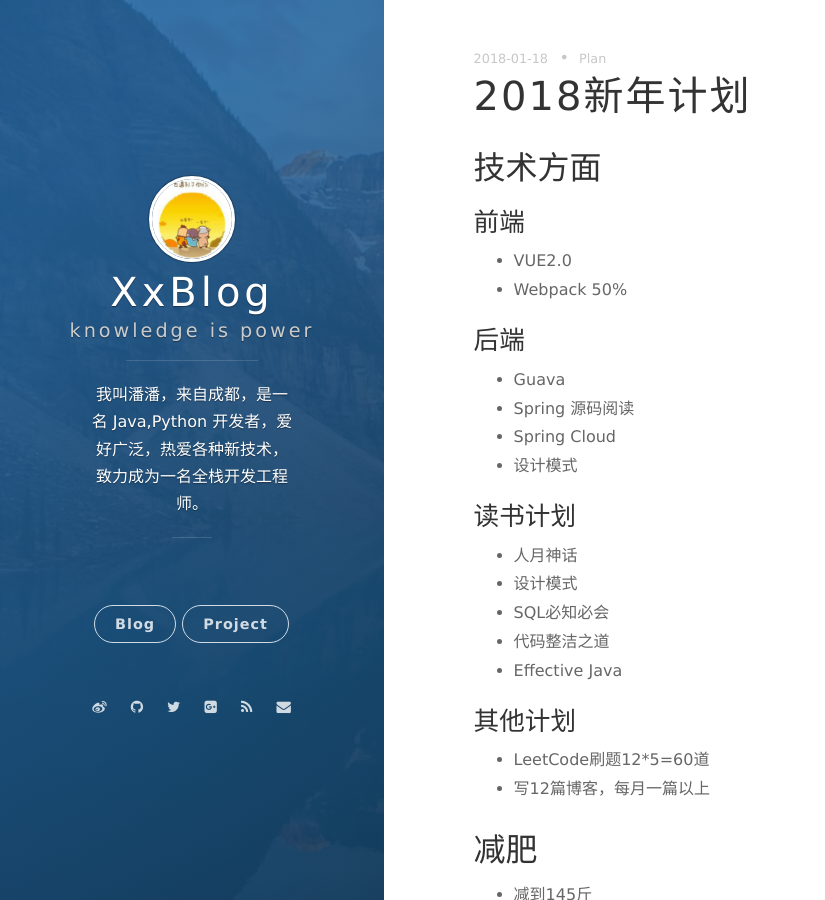
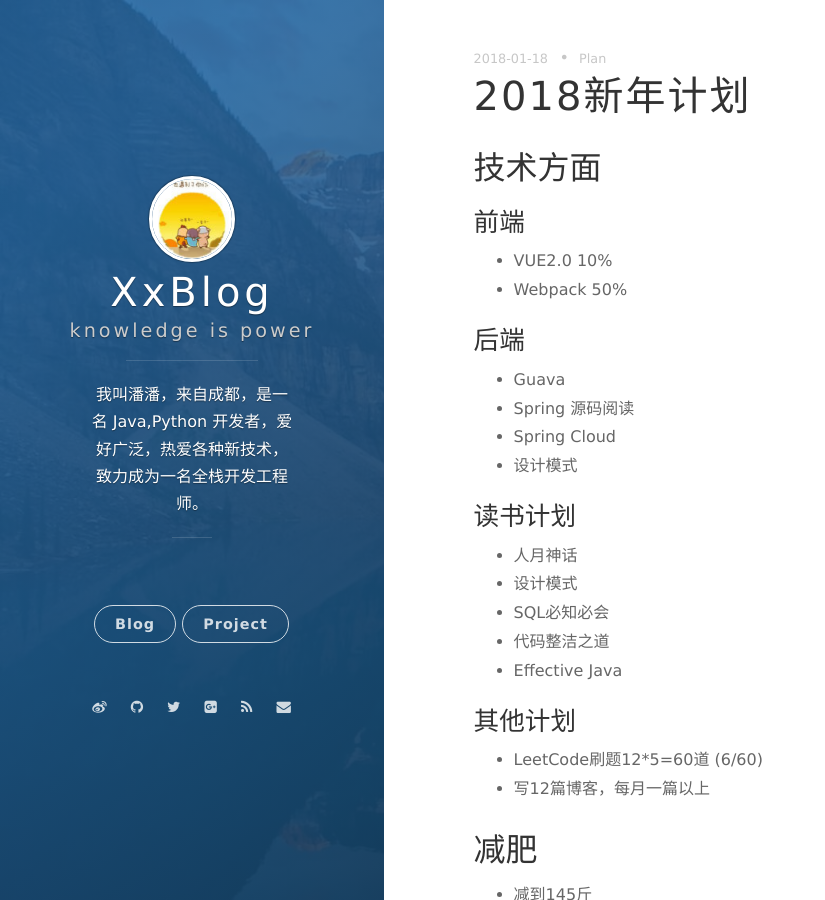
Before and after one commit to panhoucheng/blog, a Jekyll site: the page built from blog/_posts/2018-01-18-2018Study_Plan.md, in a window 1280 px wide and 900 px high. Shown: the whole window, without its empty margins (0-825 px from the left). Built offline with Jekyll 4.4.1, drawn with Linux system fonts in a browser that asks for light colours; nearby versions of some CDN libraries; comment, search, counter and statistics services are not loaded.

Commit message:
update status for leetcode

```diff
--- a/blog/_posts/2018-01-18-2018Study_Plan.md
+++ b/blog/_posts/2018-01-18-2018Study_Plan.md
@@ -8,7 +8,7 @@ tags: Plan
 ## 技术方面
 
 ### 前端
-- VUE2.0
+- VUE2.0		 10%
 - Webpack     50%
 
 ### 后端
@@ -26,7 +26,7 @@ tags: Plan
 
 
 ### 其他计划
-- LeetCode刷题12*5=60道
+- LeetCode刷题12*5=60道 			(6/60)
 - 写12篇博客，每月一篇以上
 
 ## 减肥
```
